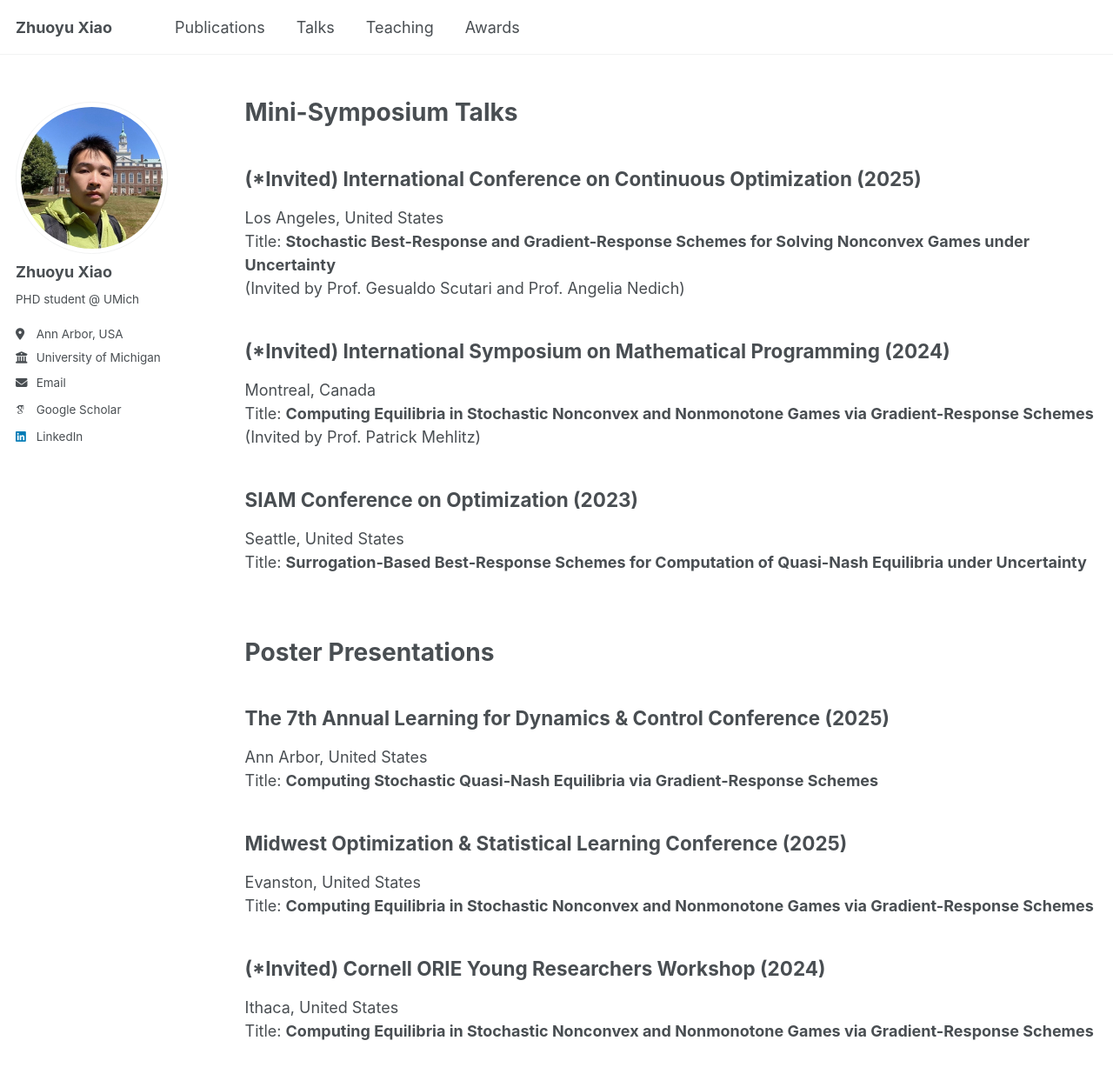
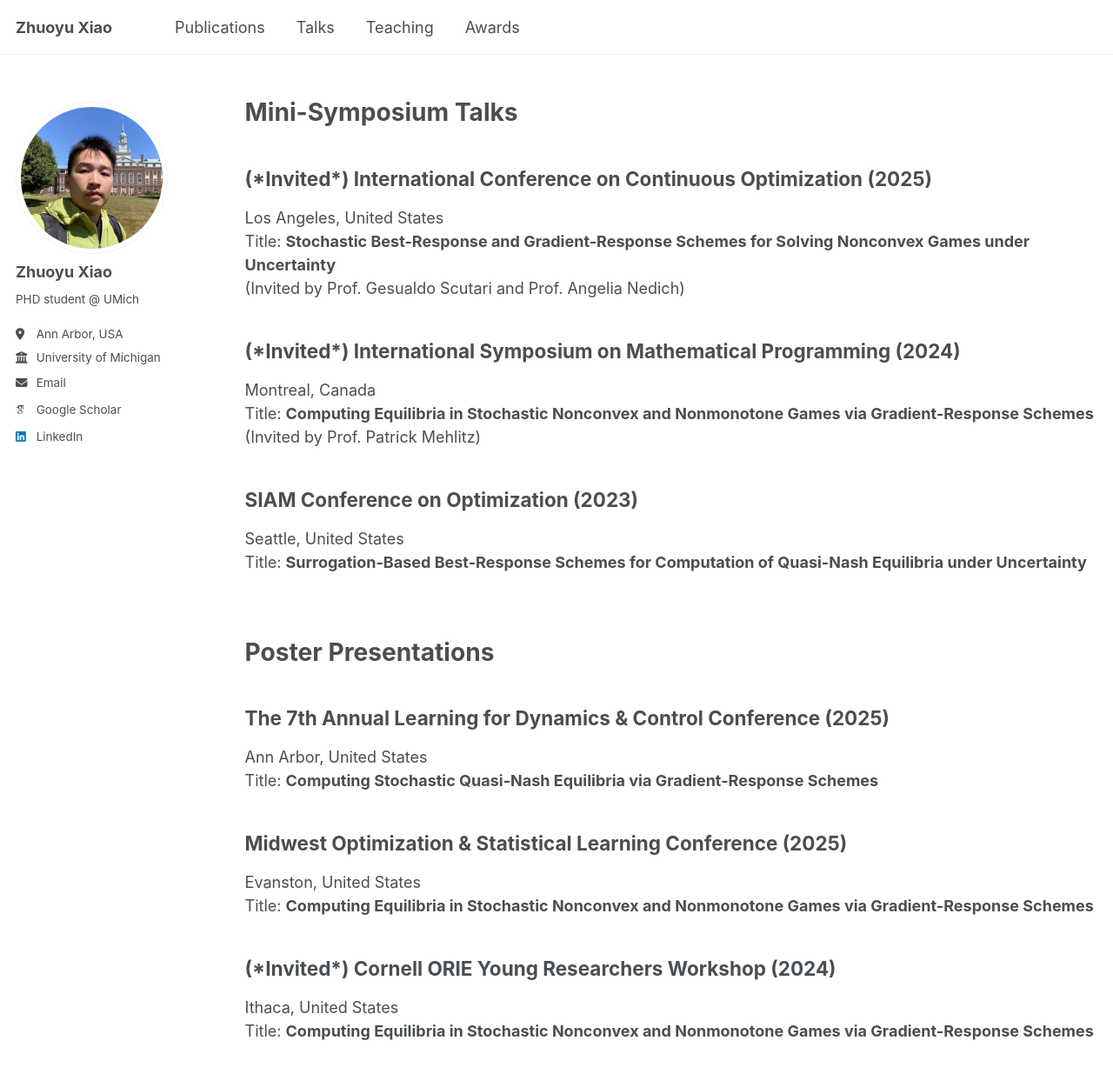
Before and after one commit to zyxiao97/zyxiao97.github.io, a Jekyll site: the page built from _pages/talks.md, in a window 1280 px wide and 1400 px high. Shown: the top 1235 px of the window at 87% size. Built offline with Jekyll 4.4.1, drawn with Linux system fonts in a browser that asks for light colours; some web fonts are replaced.

```diff
--- a/_pages/talks.md
+++ b/_pages/talks.md
@@ -8,12 +8,12 @@ author_profile: true
 Mini-Symposium Talks
 ======
 
-## (\*Invited) International Conference on Continuous Optimization (2025)
+## (\*Invited\*) International Conference on Continuous Optimization (2025)
 Los Angeles, United States
 Title: **Stochastic Best-Response and Gradient-Response Schemes for Solving Nonconvex Games under Uncertainty**
 (Invited by Prof. Gesualdo Scutari and Prof. Angelia Nedich)
 
-## (\*Invited) International Symposium on Mathematical Programming (2024)
+## (\*Invited\*) International Symposium on Mathematical Programming (2024)
 Montreal, Canada
 Title: **Computing Equilibria in Stochastic Nonconvex and Nonmonotone Games via Gradient-Response Schemes**
 (Invited by Prof. Patrick Mehlitz)
@@ -35,6 +35,6 @@ Title: **Computing Stochastic Quasi-Nash Equilibria via Gradient-Response Scheme
 Evanston, United States
 Title: **Computing Equilibria in Stochastic Nonconvex and Nonmonotone Games via Gradient-Response Schemes**
 
-## (\*Invited) Cornell ORIE Young Researchers Workshop (2024)
+## (\*Invited\*) Cornell ORIE Young Researchers Workshop (2024)
 Ithaca, United States
 Title: **Computing Equilibria in Stochastic Nonconvex and Nonmonotone Games via Gradient-Response Schemes**
```
